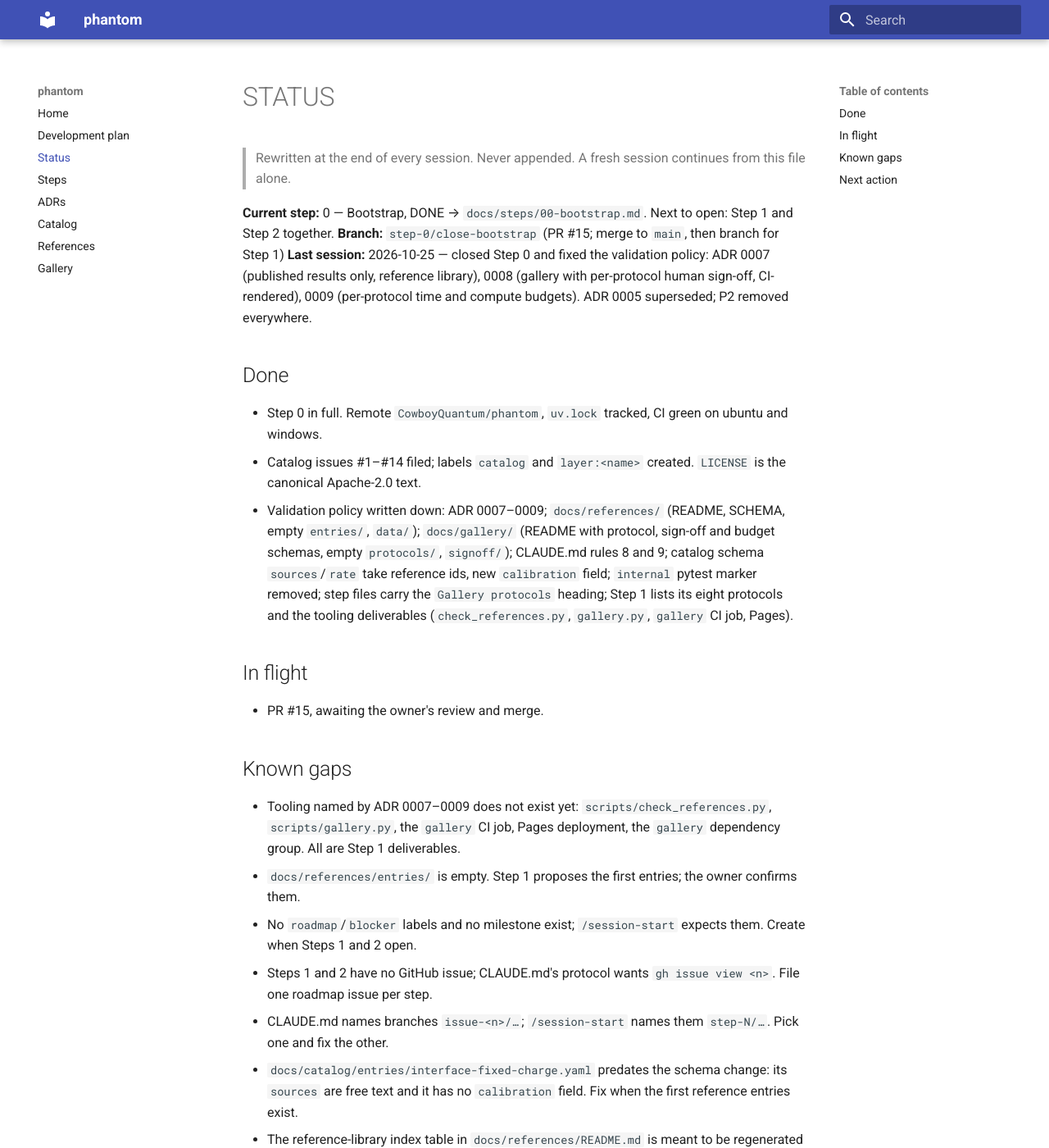
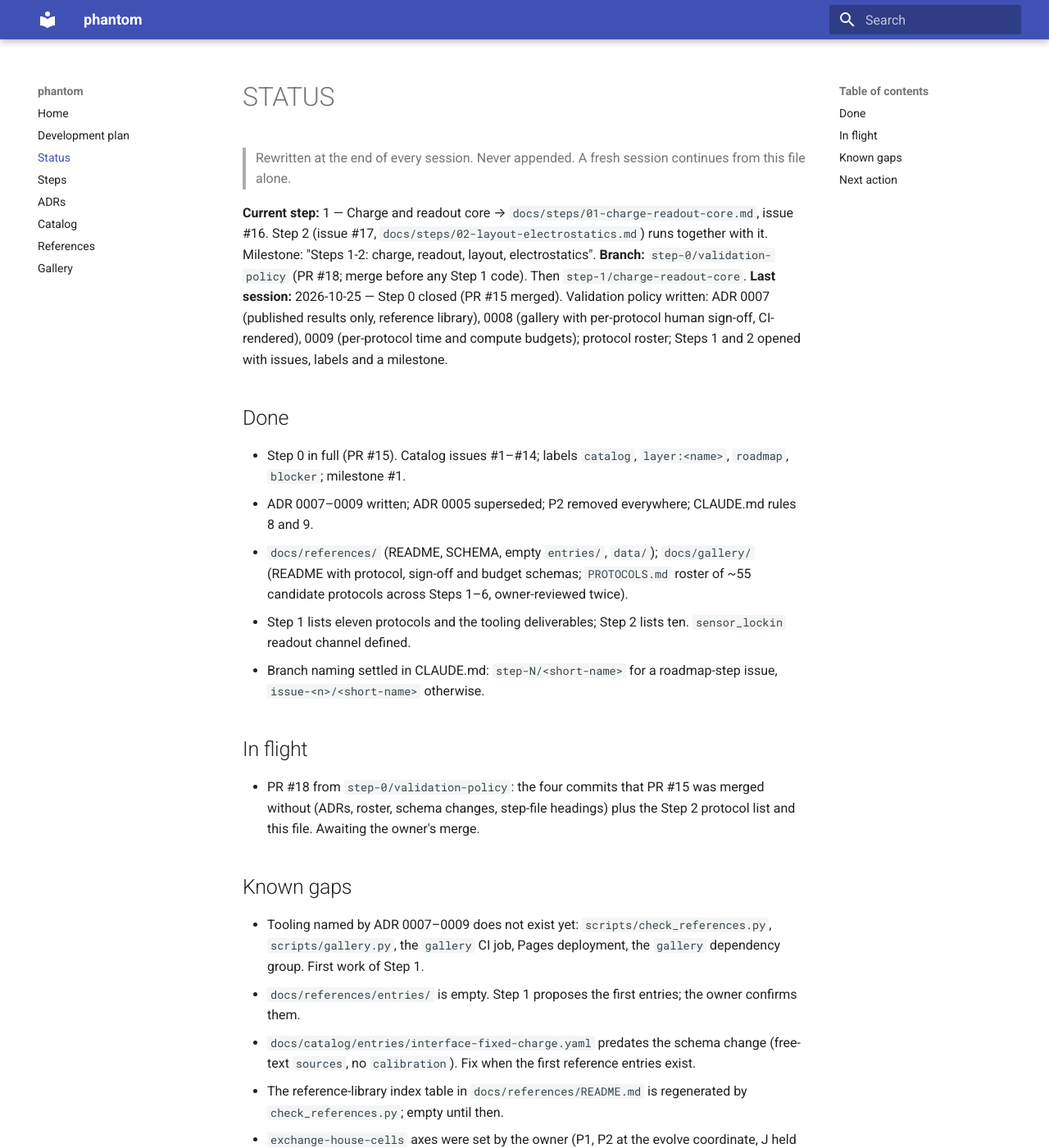
Before and after one commit to CowboyQuantum/phantom, an MkDocs documentation site: the page built from docs/STATUS.md, in a window 1280 px wide and 1400 px high. Shown: the whole window at 82% size. Built offline with MkDocs 1.6.1 and Material for MkDocs 9.7.7, drawn with Linux system fonts in a browser that asks for light colours; some of the changed text lies outside the part shown.

Commit message:
docs(status): rewrite for Step 1; PR #18 pending
Co-Authored-By: Claude Fable 5.1 <noreply@anthropic.com>

```diff
--- a/docs/STATUS.md
+++ b/docs/STATUS.md
@@ -2,39 +2,38 @@
 
 > Rewritten at the end of every session. Never appended. A fresh session continues from this file alone.
 
-**Current step:** 0 — Bootstrap, DONE → `docs/steps/00-bootstrap.md`. Next to open: Step 1 and Step 2 together.
-**Branch:** `step-0/close-bootstrap` (PR #15; merge to `main`, then branch for Step 1)
-**Last session:** 2026-10-25 — closed Step 0 and fixed the validation policy: ADR 0007 (published results
-only, reference library), 0008 (gallery with per-protocol human sign-off, CI-rendered), 0009 (per-protocol
-time and compute budgets). ADR 0005 superseded; P2 removed everywhere.
+**Current step:** 1 — Charge and readout core → `docs/steps/01-charge-readout-core.md`, issue #16. Step 2 (issue #17,
+`docs/steps/02-layout-electrostatics.md`) runs together with it. Milestone: "Steps 1-2: charge, readout, layout, electrostatics".
+**Branch:** `step-0/validation-policy` (PR #18; merge before any Step 1 code). Then `step-1/charge-readout-core`.
+**Last session:** 2026-10-25 — Step 0 closed (PR #15 merged). Validation policy written: ADR 0007 (published results
+only, reference library), 0008 (gallery with per-protocol human sign-off, CI-rendered), 0009 (per-protocol time and
+compute budgets); protocol roster; Steps 1 and 2 opened with issues, labels and a milestone.
 
 ## Done
-- Step 0 in full. Remote `CowboyQuantum/phantom`, `uv.lock` tracked, CI green on ubuntu and windows.
-- Catalog issues #1–#14 filed; labels `catalog` and `layer:<name>` created. `LICENSE` is the canonical Apache-2.0 text.
-- Validation policy written down: ADR 0007–0009; `docs/references/` (README, SCHEMA, empty `entries/`, `data/`);
-  `docs/gallery/` (README with protocol, sign-off and budget schemas, empty `protocols/`, `signoff/`);
-  CLAUDE.md rules 8 and 9; catalog schema `sources`/`rate` take reference ids, new `calibration` field;
-  `internal` pytest marker removed; step files carry the `Gallery protocols` heading; Step 1 lists its eight
-  protocols and the tooling deliverables (`check_references.py`, `gallery.py`, `gallery` CI job, Pages).
+- Step 0 in full (PR #15). Catalog issues #1–#14; labels `catalog`, `layer:<name>`, `roadmap`, `blocker`; milestone #1.
+- ADR 0007–0009 written; ADR 0005 superseded; P2 removed everywhere; CLAUDE.md rules 8 and 9.
+- `docs/references/` (README, SCHEMA, empty `entries/`, `data/`); `docs/gallery/` (README with protocol, sign-off and
+  budget schemas; `PROTOCOLS.md` roster of ~55 candidate protocols across Steps 1–6, owner-reviewed twice).
+- Step 1 lists eleven protocols and the tooling deliverables; Step 2 lists ten. `sensor_lockin` readout channel defined.
+- Branch naming settled in CLAUDE.md: `step-N/<short-name>` for a roadmap-step issue, `issue-<n>/<short-name>` otherwise.
 
 ## In flight
-- PR #15, awaiting the owner's review and merge.
+- PR #18 from `step-0/validation-policy`: the four commits that PR #15 was merged without (ADRs, roster, schema changes,
+  step-file headings) plus the Step 2 protocol list and this file. Awaiting the owner's merge.
 
 ## Known gaps
-- Tooling named by ADR 0007–0009 does not exist yet: `scripts/check_references.py`, `scripts/gallery.py`,
-  the `gallery` CI job, Pages deployment, the `gallery` dependency group. All are Step 1 deliverables.
+- Tooling named by ADR 0007–0009 does not exist yet: `scripts/check_references.py`, `scripts/gallery.py`, the
+  `gallery` CI job, Pages deployment, the `gallery` dependency group. First work of Step 1.
 - `docs/references/entries/` is empty. Step 1 proposes the first entries; the owner confirms them.
-- No `roadmap`/`blocker` labels and no milestone exist; `/session-start` expects them. Create when Steps 1 and 2 open.
-- Steps 1 and 2 have no GitHub issue; CLAUDE.md's protocol wants `gh issue view <n>`. File one roadmap issue per step.
-- CLAUDE.md names branches `issue-<n>/…`; `/session-start` names them `step-N/…`. Pick one and fix the other.
-- `docs/catalog/entries/interface-fixed-charge.yaml` predates the schema change: its `sources` are free text
-  and it has no `calibration` field. Fix when the first reference entries exist.
-- The reference-library index table in `docs/references/README.md` is meant to be regenerated by
-  `check_references.py`; until then it is empty by hand.
+- `docs/catalog/entries/interface-fixed-charge.yaml` predates the schema change (free-text `sources`, no
+  `calibration`). Fix when the first reference entries exist.
+- The reference-library index table in `docs/references/README.md` is regenerated by `check_references.py`; empty until then.
+- `exchange-house-cells` axes were set by the owner (P1, P2 at the evolve coordinate, J held high); every other roster
+  row is still `proposed`.
 
 ## Next action
-Owner reviews and merges PR #15. Then open Step 1 (`docs/steps/01-charge-readout-core.md`) and Step 2
-(`docs/steps/02-layout-electrostatics.md`) together: file a roadmap issue for each, create the labels and
-milestone, list Step 2's gallery protocols in its step file, then start Step 1 on `step-1/charge-readout-core`
-with the validation tooling first (reference check, gallery runner, CI job), so the first model lands with its
-protocols rendered.
+After PR #18 merges: branch `step-1/charge-readout-core` from `main`; build the tooling first
+(`check_references.py` into `check_all.sh`; `gallery.py` with protocol loading, array hashing, sign-off check, budget
+ledger and mkdocs page; the `gallery` CI job with artifact upload and Pages from `main`); then migrate `qdt-sim`'s
+double-dot model into `charge` and its noise into `readout`, rendering `coulomb-oscillations-single-dot`,
+`diamonds-single-dot` and `stability-coarse-2dot` first for the owner's review. PR body `Closes #16`.
```
